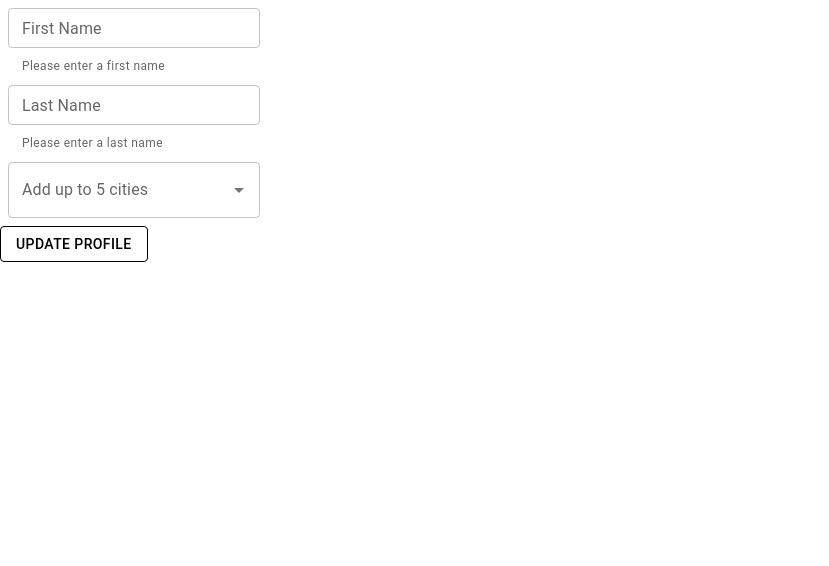
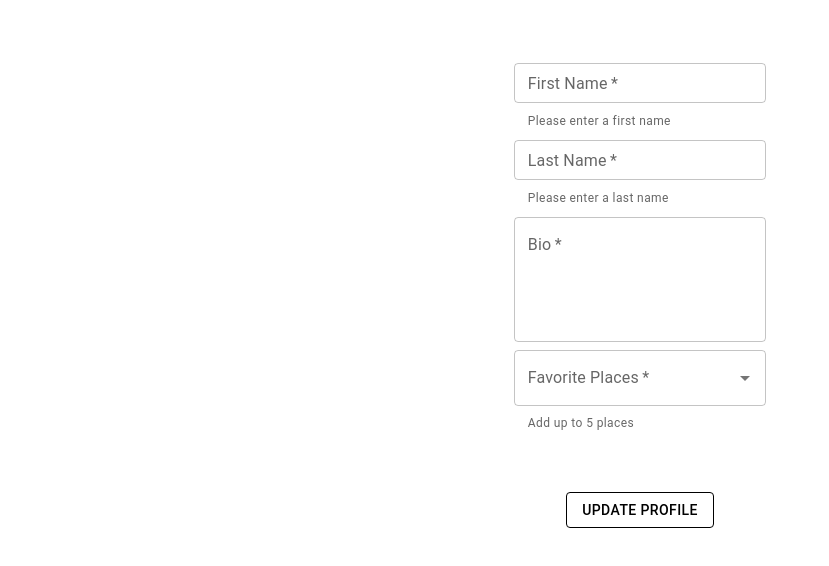
Before and after one commit to u-dwin/Xplora, a React (Create React App) app in the folder frontend/: page /edit-profile in a window 1280 px wide. Shown: the top 566 px of the page, without its empty margins (0-829 px from the left). Built offline with nearby package versions, Linux system fonts and the light colour scheme.

Commit message:
Add Bio in editProfile, modify textfields

```diff
--- a/frontend/src/editProfileComponent/EditPlaces.tsx
+++ b/frontend/src/editProfileComponent/EditPlaces.tsx
@@ -48,9 +48,11 @@ export default function EditPlaces() {
                 renderInput={(params) => (
                     <TextField
                         {...params}
-                        label="Add up to 5 cities"
-                        placeholder="Cities"
+                        label="Favorite Places"
+                        placeholder="Add up to 5 places"
                         onChange={handleInputChange}
+                        helperText="Add up to 5 places"
+                        required={true}
                     />
                 )}
             />
--- a/frontend/src/editProfileComponent/EditProfile.tsx
+++ b/frontend/src/editProfileComponent/EditProfile.tsx
@@ -8,10 +8,21 @@ export default function EditProfile() {
         handleLastNameChange,
         inputFields,
         firstNameError,
-        lastNameError
+        lastNameError,
+        handleDescriptionChange
     } = useEditProfile();
 
     return (
+        <Box sx={{
+            textAlign: "center",
+            display: "flex",
+            flexDirection: "column",
+            flexWrap: "wrap",
+            alignContent: "space-around",
+            rowGap: "5px"
+        }}>
+            <Box sx={{height: "50px"}}></Box>
+
             <Box
                 component="form"
                 sx={{
@@ -36,6 +47,7 @@ export default function EditProfile() {
                 onChange={handleFirstNameChange}
                 error={Boolean(firstNameError)}
                 helperText={"Please enter a first name"}
+                required={true}
             />
                 <TextField
                     size="small"
@@ -45,11 +57,28 @@ export default function EditProfile() {
                     onChange={handleLastNameChange}
                     error={Boolean(lastNameError)}
                     helperText={"Please enter a last name"}
+                    required={true}
+                />
+                <TextField
+                    id="outlined-multiline-static"
+                    label="Bio"
+                    multiline
+                    rows={4}
+                    placeholder={"Introduce yourself in 500 characters or less..."}
+                    value={inputFields.description}
+                    onChange={handleDescriptionChange}
+                    inputProps={{
+                        maxLength: 500,
+                    }}
+                    required={true}
                 />
                 <EditPlaces/>
+                <Box sx={{height: "50px"}}></Box>
+
                 <Button type="submit" variant="outlined" color="inherit" size="medium">
                     Update Profile
                 </Button>
             </Box>
+        </Box>
     );
 }
--- a/frontend/src/editProfileComponent/useEditProfile.tsx
+++ b/frontend/src/editProfileComponent/useEditProfile.tsx
@@ -26,6 +26,10 @@ export default function useEditProfile() {
         setInputFields({...inputFields, lastName: evt.target.value})
     }
 
+    function handleDescriptionChange(evt: ChangeEvent<HTMLInputElement>) {
+        setInputFields({...inputFields, description: evt.target.value})
+    }
+
     function validateFirstName(firstName: string) {
         return firstName.trim().length > 1;
     }
@@ -35,14 +39,34 @@ export default function useEditProfile() {
     }
 
     function validateDescription(description: string): boolean {
-        return description.trim().length > 30;
+        return description.trim().length > 30 && description.trim().length <= 300;
     }
 
+    /*function userUpdateFormSubmit(evt: React.FormEvent<HTMLFormElement>) {
+        evt.preventDefault();
+
+        if (vali(inputFields.email) && validatePassword(inputFields.password)) {
+            axios.post("/api/users/add", {
+                userType: addUser?.userType,
+                userEmailAddress: addUser?.userEmailAddress,
+                userPassword: addUser?.userPassword
+            })
+                .then(() => {
+                    navigate("/sign-up-success")
+                })
+                .catch((error) => console.error(error))
+        } else if (!validateEmail(inputFields.email)) {
+            return setEmailError("Please enter a valid email address")
+        } else if (!validatePassword(inputFields.password)) {
+            return setPasswordError("Please enter a password with at least 6 characters")
+        }
+    }*/
 
     return {
         handleLastNameChange,
         handleFirstNameChange,
         inputFields,
+        handleDescriptionChange,
         firstNameError,
         lastNameError,
         descriptionError
```
Lines whose indentation alone changed are shown as unchanged.
